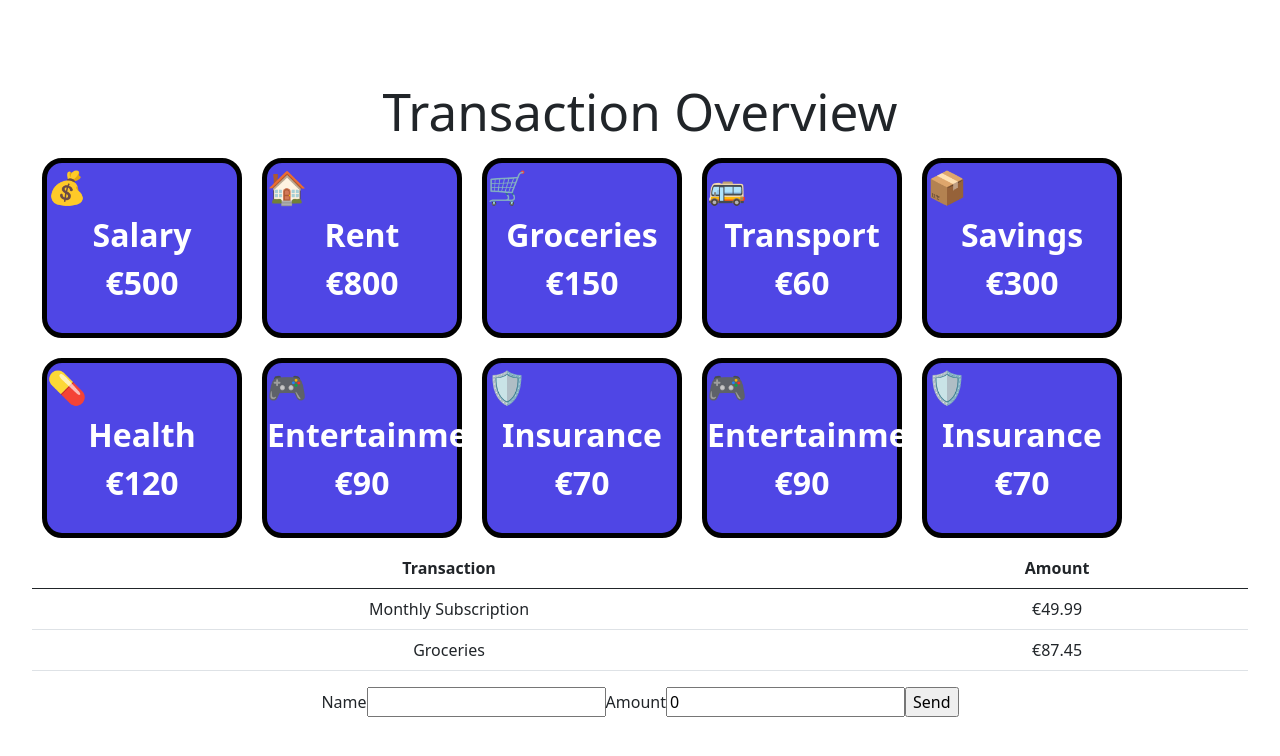
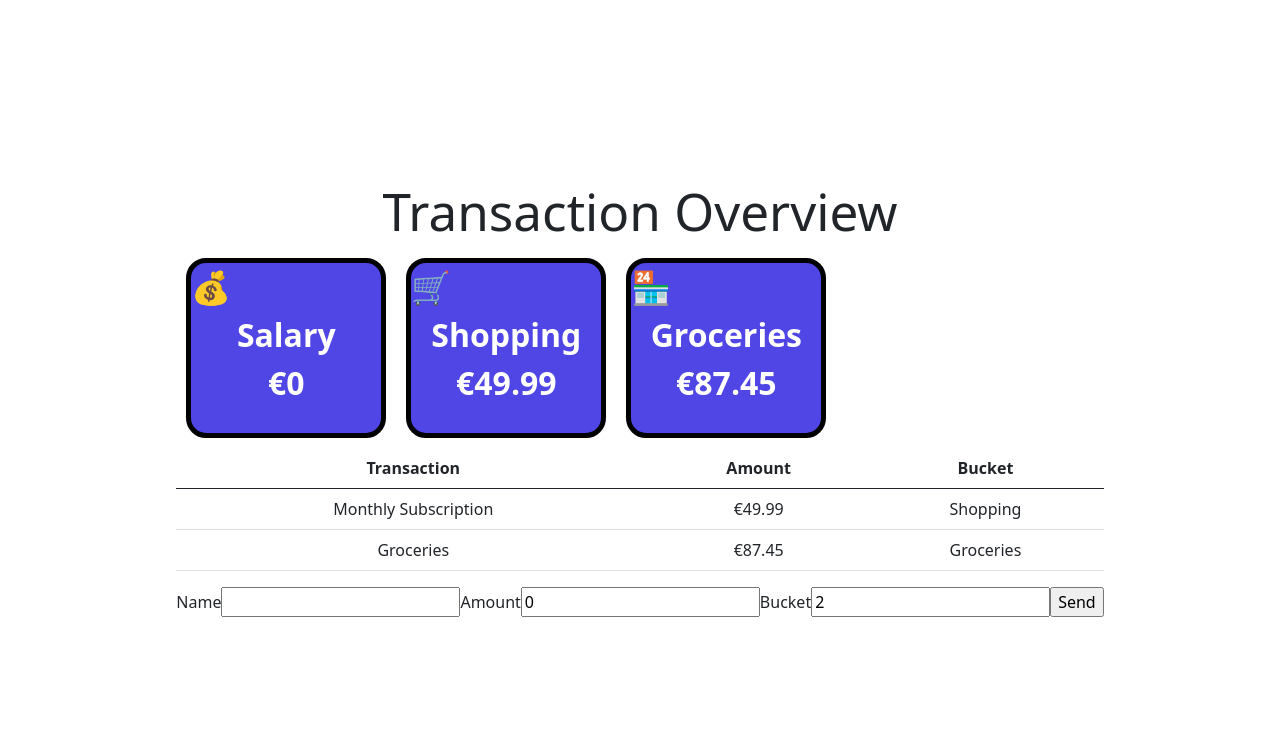
Before and after one commit to AriefBadal23/expensetracker, a React (Vite) app: page / in a window 1280 px wide. Shown: the top 756 px of the page. Built offline with nearby package versions, Linux system fonts and the light colour scheme.

Commit message:
Add the Buckets state

```diff
--- a/src/App.tsx
+++ b/src/App.tsx
@@ -3,33 +3,76 @@ import "./App.css";
 import BucketList from "./components/BucketList";
 import TransactionTable from "./components/TransactionTable";
 import CreateForm from "./components/CreateForm";
+import { Buckets } from "./types/Buckets";
+import type { Bucket } from "./types/Bucket";
 
 function App() {
+
+  // Hold the transaction as state
   const [transactions, setTransactions] = useState([
     {
       description: "Monthly Subscription",
       amount: 49.99,
+      bucket: Buckets.Shopping,
     },
     {
       description: "Groceries",
       amount: 87.45,
+      bucket: Buckets.Groceries,
     },
   ]);
 
-  function UpdateTable(newamount: number, newdescription: string): void {
+  // Hold  the current bucket values as state
+  const [buckets, setBucket] = useState<Bucket[]>([
+    {
+      id: 1,
+      name: "Salary",
+      total: 0,
+      icon: "💰",
+    },
+    {
+      id: 2,
+      name: "Shopping",
+      total: 49.99,
+      icon: "🛒",
+    },
+    {
+      id: 3,
+      name: "Groceries",
+      total: 87.45,
+      icon: "🏪",
+    },
+  ]);
+
+  function UpdateBucketAmount(id: number, amount: number): void {
+    setBucket(
+      buckets.map((b) =>
+        b.id === id ? { ...b, total: (b.total + Number(amount)) } : b
+      )
+    );
+  }
+  function UpdateTable(
+    newamount: number,
+    newdescription: string,
+    newbucket: Buckets
+  ): void {
     setTransactions((prev) => [
       ...prev,
       {
         amount: newamount,
         description: newdescription,
+        bucket: newbucket,
       },
     ]);
   }
   return (
     <>
-      <BucketList />
+      <BucketList buckets={buckets} />
       <TransactionTable transactions={transactions} />
-      <CreateForm updateTable={UpdateTable} />
+      <CreateForm
+        updateTable={UpdateTable}
+        updateBucketAmount={UpdateBucketAmount}
+      />
     </>
   );
 }
--- a/src/components/Bucket.tsx
+++ b/src/components/Bucket.tsx
@@ -16,8 +16,8 @@ const Bucket = ({ name, icon, amount }: BucketProps) => {
   );
 };
 export default Bucket;
-// React.FC<BucketProps> = ({props})
-// :ReactElement is niet nodig.
+// React.FC<BucketProps> = ({props}) :ReactElement is niet nodig.
 // JSX.Element is ook niet nodig, TS inferred the type van de component return.
 // :BucketProps geeft types aan van de props.
 // React.ChangeEvent<HTMLInputElement>
+// Number() is nog steeds nodig als je met numeric values operations doet.
--- a/src/components/BucketList.tsx
+++ b/src/components/BucketList.tsx
@@ -1,67 +1,20 @@
 // import Bucket from "./Bucket";
 import "../styles/BucketList.css";
+// import type { Buckets } from "../types/Buckets";
 import Bucket from "./Bucket";
+import type { Bucket as BucketType } from "../types/Bucket";
 
-const BucketList = () => {
-  const buckets = [
-    {
-      name: "Salary",
-      current: 500,
-      icon: "💰",
-    },
-    {
-      name: "Rent",
-      current: 800,
-      icon: "🏠",
-    },
-    {
-      name: "Groceries",
-      current: 150,
-      icon: "🛒",
-    },
-    {
-      name: "Transport",
-      current: 60,
-      icon: "🚌",
-    },
-    {
-      name: "Savings",
-      current: 300,
-      icon: "📦",
-    },
-    {
-      name: "Health",
-      current: 120,
-      icon: "💊",
-    },
-    {
-      name: "Entertainment",
-      current: 90,
-      icon: "🎮",
-    },
-    {
-      name: "Insurance",
-      current: 70,
-      icon: "🛡️",
-    },
-    {
-      name: "Entertainment",
-      current: 90,
-      icon: "🎮",
-    },
-    {
-      name: "Insurance",
-      current: 70,
-      icon: "🛡️",
-    },
-  ];
+interface BucketListProps {
+  buckets: BucketType[];
+}
 
+const BucketList = ({ buckets }: BucketListProps) => {
   return (
     <>
       <h1>Transaction Overview</h1>
       <div className="bucket-list">
-        {buckets.map((b) => {
-          return <Bucket name={b.name} amount={b.current} icon={b.icon} />;
+        {buckets.map((b: BucketType) => {
+          return <Bucket name={b.name} amount={b.total} icon={b.icon} />;
         })}
       </div>
     </>
--- a/src/components/CreateForm.tsx
+++ b/src/components/CreateForm.tsx
@@ -1,11 +1,16 @@
 import { useState } from "react";
 import type { Transaction } from "../types/Transaction";
 import type { NewTransactionRow as AddNewTransactionRow } from "../types/NewTransactionRow";
+import { Buckets } from "../types/Buckets";
 
-const CreateForm = ({ updateTable }: AddNewTransactionRow) => {
+const CreateForm = ({
+  updateTable,
+  updateBucketAmount,
+}: AddNewTransactionRow) => {
   const [formdata, setFormData] = useState<Transaction>({
     amount: 0,
     description: "",
+    bucket: Buckets.Groceries,
   });
 
   const change = (e: React.ChangeEvent<HTMLInputElement>) => {
@@ -18,7 +23,9 @@ const CreateForm = ({ updateTable }: AddNewTransactionRow) => {
       <form
         onSubmit={(e) => {
           e.preventDefault();
-          updateTable(formdata.amount, formdata.description);
+          updateTable(formdata.amount, formdata.description, formdata.bucket);
+          updateBucketAmount(1, formdata.amount);
+          console.log("Executed!");
         }}
       >
         <label>Name</label>
@@ -35,6 +42,14 @@ const CreateForm = ({ updateTable }: AddNewTransactionRow) => {
           name="amount"
           value={formdata.amount}
         />
+
+        <label>Bucket</label>
+        <input
+          type="text"
+          onChange={change}
+          name="bucket"
+          value={formdata.bucket}
+        />
         <input type="submit" onChange={(e) => change(e)} value="Send" />
       </form>
     </>
--- a/src/components/TransactionRow.tsx
+++ b/src/components/TransactionRow.tsx
@@ -1,13 +1,21 @@
+import { Buckets } from "../types/Buckets";
+
 interface TransactionRowProps {
   description: string;
   amount: number;
+  bucket: string;
 }
 
-const TransactionRow = ({ description, amount }: TransactionRowProps) => {
+const TransactionRow = ({
+  description,
+  amount,
+  bucket,
+}: TransactionRowProps) => {
   return (
     <tr>
       <td>{description}</td>
       <td>€{amount}</td>
+      <td>{Buckets[bucket as keyof typeof Buckets]}</td>
     </tr>
   );
 };
--- a/src/components/TransactionTable.tsx
+++ b/src/components/TransactionTable.tsx
@@ -12,12 +12,17 @@ const TransactionTable = ({ transactions }: TransactionTableProps) => {
           <tr>
             <th scope="col">Transaction</th>
             <th scope="col">Amount</th>
+            <th scope="col">Bucket</th>
           </tr>
         </thead>
         <tbody>
           {transactions.map((t) => {
             return (
-              <TransactionRow description={t.description} amount={t.amount} />
+              <TransactionRow
+                description={t.description}
+                amount={t.amount}
+                bucket={t.bucket.toString()}
+              />
             );
           })}
         </tbody>
--- /dev/null
+++ b/src/types/Bucket.tsx
@@ -0,0 +1,6 @@
+export  interface Bucket {
+  id: number;
+  name: string;
+  total: number;
+  icon: string;
+}
--- /dev/null
+++ b/src/types/Buckets.tsx
@@ -0,0 +1,5 @@
+export enum Buckets {
+  Salary,
+  Shopping,
+  Groceries,
+}
--- a/src/types/Transaction.tsx
+++ b/src/types/Transaction.tsx
@@ -1,4 +1,7 @@
+import type { Buckets } from "./Buckets";
+
 export interface Transaction {
   amount: number;
   description: string;
+  bucket: Buckets;
 }
```
Also changed, not shown: src/types/NewTransactionRow.tsx (+8 -1 lines).
